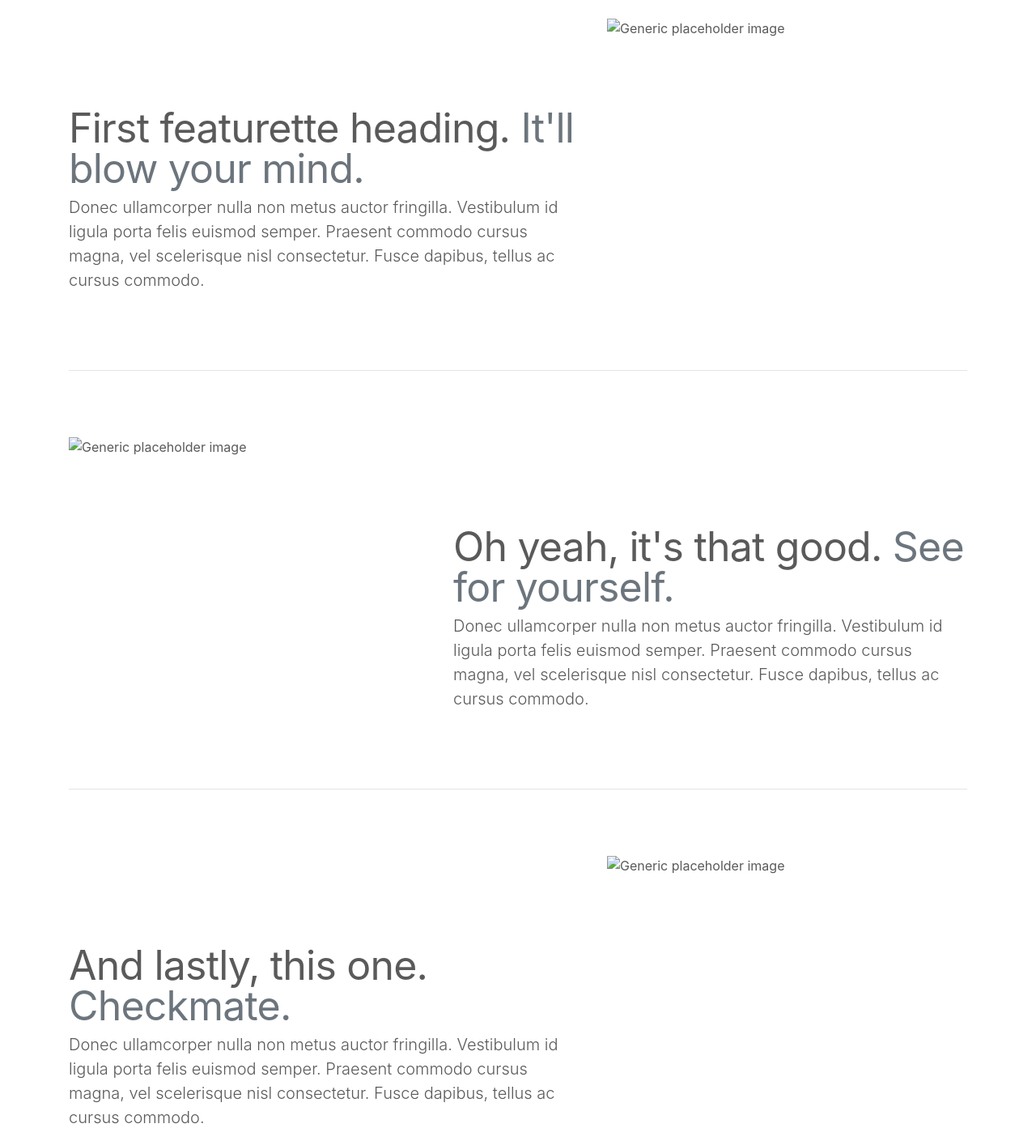
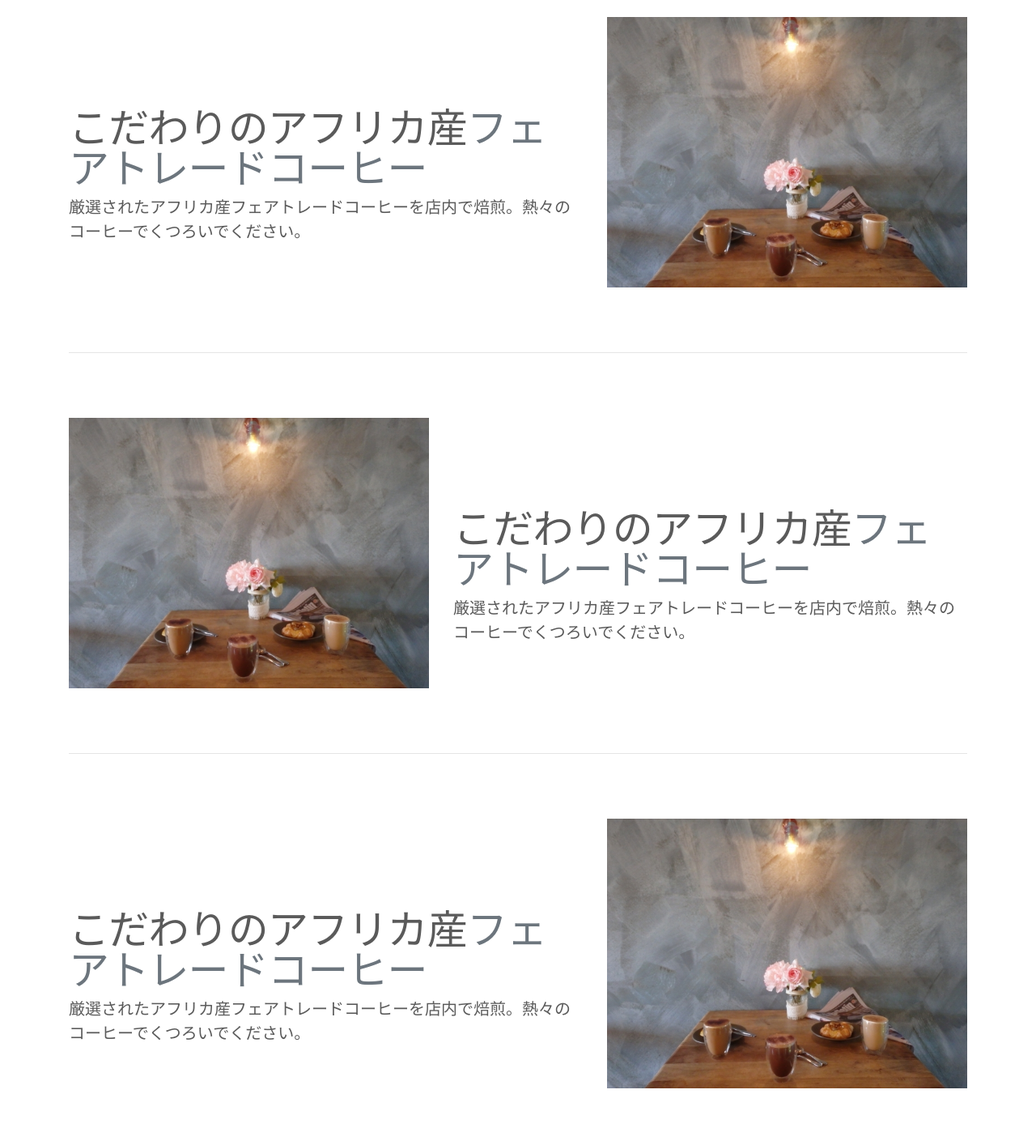
Before and after one commit to k-kirinosuke/sample-shop, a plain HTML site: page index.html in a window 1280 px wide. Shown: the part 700-2114 px from the top of the page at 81% size. Drawn offline with nearby package versions, Linux system fonts and the light colour scheme; a script that the page names is missing; files whose address does not match are found by name.

Commit message:
added imgs

```diff
--- a/index.html
+++ b/index.html
@@ -84,11 +84,11 @@
 
         <div class="row featurette">
           <div class="col-md-7">
-            <h2 class="featurette-heading">First featurette heading. <span class="text-muted">It'll blow your mind.</span></h2>
-            <p class="lead">Donec ullamcorper nulla non metus auctor fringilla. Vestibulum id ligula porta felis euismod semper. Praesent commodo cursus magna, vel scelerisque nisl consectetur. Fusce dapibus, tellus ac cursus commodo.</p>
+            <h2 class="featurette-heading">こだわりのアフリカ産<span class="text-muted">フェアトレードコーヒー</span></h2>
+            <p class="lead">厳選されたアフリカ産フェアトレードコーヒーを店内で焙煎。熱々のコーヒーでくつろいでください。</p>
           </div>
           <div class="col-md-5">
-            <img class="featurette-image img-fluid mx-auto" data-src="holder.js/500x500/auto" alt="Generic placeholder image">
+            <img class="featurette-image img-fluid mx-auto" src="coffee.jpg" alt="Generic placeholder image">
           </div>
         </div>
 
@@ -96,11 +96,11 @@
 
         <div class="row featurette">
           <div class="col-md-7 order-md-2">
-            <h2 class="featurette-heading">Oh yeah, it's that good. <span class="text-muted">See for yourself.</span></h2>
-            <p class="lead">Donec ullamcorper nulla non metus auctor fringilla. Vestibulum id ligula porta felis euismod semper. Praesent commodo cursus magna, vel scelerisque nisl consectetur. Fusce dapibus, tellus ac cursus commodo.</p>
+            <h2 class="featurette-heading">こだわりのアフリカ産<span class="text-muted">フェアトレードコーヒー</span></h2>
+            <p class="lead">厳選されたアフリカ産フェアトレードコーヒーを店内で焙煎。熱々のコーヒーでくつろいでください。</p>
           </div>
           <div class="col-md-5 order-md-1">
-            <img class="featurette-image img-fluid mx-auto" data-src="holder.js/500x500/auto" alt="Generic placeholder image">
+            <img class="featurette-image img-fluid mx-auto" src="coffee.jpg" alt="Generic placeholder image">
           </div>
         </div>
 
@@ -108,11 +108,11 @@
 
         <div class="row featurette">
           <div class="col-md-7">
-            <h2 class="featurette-heading">And lastly, this one. <span class="text-muted">Checkmate.</span></h2>
-            <p class="lead">Donec ullamcorper nulla non metus auctor fringilla. Vestibulum id ligula porta felis euismod semper. Praesent commodo cursus magna, vel scelerisque nisl consectetur. Fusce dapibus, tellus ac cursus commodo.</p>
+            <h2 class="featurette-heading">こだわりのアフリカ産<span class="text-muted">フェアトレードコーヒー</span></h2>
+            <p class="lead">厳選されたアフリカ産フェアトレードコーヒーを店内で焙煎。熱々のコーヒーでくつろいでください。</p>
           </div>
           <div class="col-md-5">
-            <img class="featurette-image img-fluid mx-auto" data-src="holder.js/500x500/auto" alt="Generic placeholder image">
+            <img class="featurette-image img-fluid mx-auto" src="coffee.jpg" alt="Generic placeholder image">
           </div>
         </div>
 
--- a/style.css
+++ b/style.css
@@ -2,3 +2,13 @@
   background:#ddd url(outside.jpg) no-repeat center center;
   background-size:cover;
 }
+
+.carousel .second-slide {
+  background:#ddd url(dinner.jpg) no-repeat center center;
+  background-size:cover;
+}
+
+.carousel .third-slide {
+  background:#ddd url(salad.jpg) no-repeat center center;
+  background-size:cover;
+}
```
Also changed, not shown: coffee.jpg (added), 1 other file.
